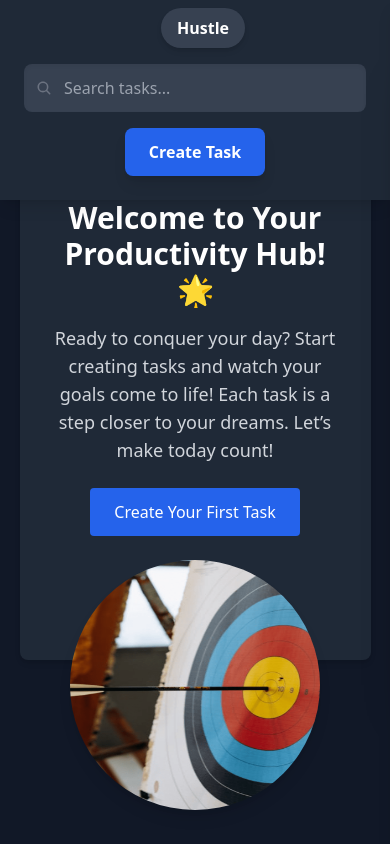
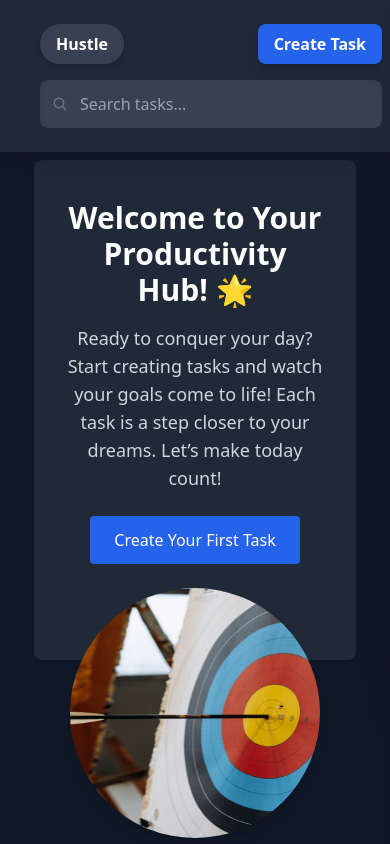
Before and after one commit to OptimizationGuru/HustleSpot, a React (Create React App) app: page / in a window 390 px wide. Built offline with nearby package versions, Linux system fonts and the light colour scheme.

Commit message:
feat:responsive

```diff
--- a/src/App.tsx
+++ b/src/App.tsx
@@ -25,7 +25,7 @@ function App() {
             onCloseSidebar={handleCloseSidebar}
           />
         </div>
-        <div className="flex-grow w-full overflow-y-auto">
+        <div className="flex-grow w-full overflow-y-auto px-4 sm:mr-12">
           <TaskList onCreateTaskClick={handleCreateButtonClick} />
         </div>
       </div>
--- a/src/components/Navbar/index.tsx
+++ b/src/components/Navbar/index.tsx
@@ -10,6 +10,7 @@ interface NavbarProps {
   onCloseSidebar: () => void;
   isSideDrawerOpen: boolean;
 }
+
 const Navbar: React.FC<NavbarProps> = ({
   onCreateTaskClick,
   onCloseSidebar,
@@ -22,14 +23,20 @@ const Navbar: React.FC<NavbarProps> = ({
   };
 
   return (
-    <div className="flex flex-col -mt-4 md:flex-row items-center justify-between gap-4 p-6 bg-gray-800 text-gray-100 w-full shadow-lg fixed top-0 z-50">
-      <div className="flex items-center gap-2 ml-4 md:ml-20">
+    <div className="flex flex-col sm:flex-row sm:items-center sm:justify-between p-6 bg-gray-800 text-gray-100 w-full shadow-lg fixed top-0 z-50">
+      <div className="flex items-center justify-between gap-2 w-full sm:w-full ml-4 sm:ml-20">
         <span className="px-4 py-2 bg-gray-700 text-white font-semibold rounded-full shadow-md">
           Hustle
         </span>
+        <button
+          onClick={onCreateTaskClick}
+          className="px-4 py-2 sm:px-6 sm:py-3 font-semibold rounded-lg shadow-lg bg-blue-600 text-white hover:bg-blue-700 transition-all duration-300"
+        >
+          Create Task
+        </button>
       </div>
 
-      <div className="flex flex-grow max-w-md w-full relative mx-4">
+      <div className="flex flex-grow max-w-md w-full relative mx-4 sm:mx-8 mt-4 sm:mt-0">
         <IoSearch className="absolute left-3 top-1/2 transform -translate-y-1/2 text-gray-500" />
         <input
           type="text"
@@ -39,14 +46,6 @@ const Navbar: React.FC<NavbarProps> = ({
         />
       </div>
 
-      <div className="flex items-center mx-4">
-        <button
-          onClick={onCreateTaskClick}
-          className="px-6 py-3 font-semibold rounded-lg shadow-lg bg-blue-600 text-white hover:bg-blue-700 transition-all duration-300"
-        >
-          Create Task
-        </button>
-      </div>
       <Sidebar isOpen={isSideDrawerOpen} onClose={onCloseSidebar}>
         <NewTask onClose={onCloseSidebar} />
       </Sidebar>
--- a/src/components/TaskList/index.tsx
+++ b/src/components/TaskList/index.tsx
@@ -113,8 +113,10 @@ const TaskList: React.FC<TaskListProps> = ({ onCreateTaskClick }) => {
   if (welcome) return <WelcomeCard onCreateTaskClick={onCreateTaskClick} />;
 
   return (
-    <div className="w-full flex flex-col items-center gap-6 sm:gap-8 mt-28 px-2 sm:px-4 lg:px-8 bg-gray-900 text-gray-200">
-      <TaskListHeader onSelect={FilterTaskbyStatus} onSort={SortTasks} />
+    <div className="w-full flex flex-col items-center md:justify-center gap-6 sm:gap-8 mt-28 px-2  sm:px-4 lg:px-8 bg-gray-900 text-gray-200">
+      <div className='flex flex-col items-center justify-center w-full md:ml-12'>
+        <TaskListHeader onSelect={FilterTaskbyStatus} onSort={SortTasks} />
+      </div>
       <div
         className={`w-full max-w-6xl ${
           isSortActive || isFiltered
--- a/src/components/TaskListHeader/index.tsx
+++ b/src/components/TaskListHeader/index.tsx
@@ -20,12 +20,14 @@ const TaskListHeader: React.FC<TaskListHeaderProps> = ({
   };
 
   return (
-    <div className="flex flex-col md:flex-row items-center justify-between w-full max-w-7xl p-4 bg-gray-800 rounded-lg shadow-md">
-      <h2 className="text-lg font-semibold text-white">Task Lists</h2>
+    <div className="flex flex-col sm:flex-row items-center justify-between w-full max-w-4xl p-4 mt-16 md:justify-between bg-gray-800 rounded-lg shadow-md">
+      <h2 className="text-base sm:text-lg font-semibold text-white">
+        Task Lists
+      </h2>
 
-      <div className="flex gap-4 items-center">
+      <div className="flex gap-2 sm:gap-4 items-center w-full sm:w-auto">
         <select
-          className="px-4 py-[10px] bg-blue-600 text-white font-medium rounded-md hover:bg-blue-700 transition duration-300 shadow-md focus:outline-none"
+          className="flex-grow px-3 py-2 sm:px-4 sm:py-[10px] bg-blue-600 text-white font-medium rounded-md hover:bg-blue-700 transition duration-300 shadow-md focus:outline-none"
           defaultValue="Pending"
           onChange={(e) => {
             const status = Number(e.target.value) as TaskStatus;
@@ -60,18 +62,12 @@ const TaskListHeader: React.FC<TaskListHeaderProps> = ({
 
         <button
           onClick={handleSort}
-          className="flex items-center px-4 py-2 bg-blue-600 text-white font-medium rounded-md hover:bg-blue-700 transition duration-300 shadow-md"
+          className="flex items-center px-3 py-2 sm:px-4 sm:py-2 bg-blue-600 text-white font-medium rounded-md hover:bg-blue-700 transition duration-300 shadow-md"
         >
           {sortOrder === 'asc' ? (
-            <>
-              <FaSortAmountUpAlt className="mr-2" />
-              Sort Ascending
-            </>
+            <FaSortAmountUpAlt />
           ) : (
-            <>
-              <FaSortAmountDownAlt className="mr-2" />
-              Sort Descending
-            </>
+            <FaSortAmountDownAlt />
           )}
         </button>
       </div>
```
